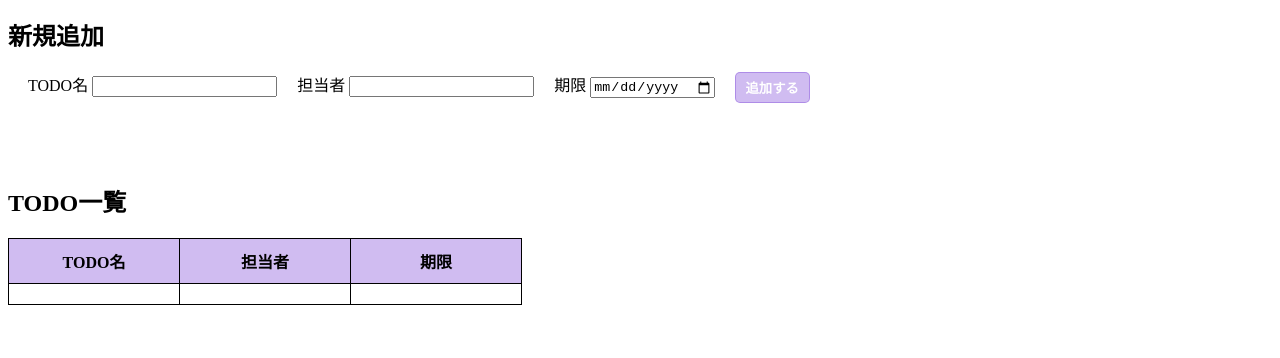
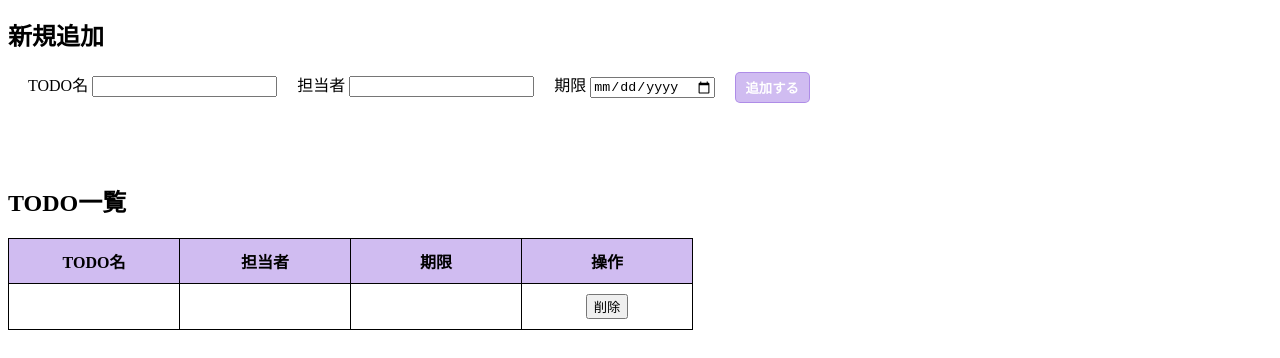
Before and after one commit to Sho240719/typescript-todo, a website built with webpack: page src/index.html in a window 1280 px wide. Both pictures are taken after a click on the button "追加する". Shown: the part 102-460 px from the top of the page. Built offline with nearby package versions, Linux system fonts and the light colour scheme.

Commit message:
todoタスクの削除機能

```diff
--- a/src/index.html
+++ b/src/index.html
@@ -36,6 +36,7 @@
               <th>TODO名</th>
               <th>担当者</th>
               <th>期限</th>
+              <th>操作</th>
             </tr>
           </thead>
           <tbody id="tbody"></tbody>
--- a/src/js/index.ts
+++ b/src/js/index.ts
@@ -11,6 +11,16 @@ document.addEventListener("DOMContentLoaded", () => {
     todoList = [...todoList, getNewTodo()];
     // TODO一覧を表示する
     removeTodoList();
-    appendTodoList(todoList);
+    appendTodoList(todoList, deleteTodo);
   });
 });
+
+/**
+ * TODOを削除する
+ * @param id
+ */
+const deleteTodo = (id: number) => {
+  todoList = todoList.filter((todo) => todo.id !== id);
+  removeTodoList();
+  appendTodoList(todoList, deleteTodo);
+};
--- a/src/js/utils/todo.ts
+++ b/src/js/utils/todo.ts
@@ -4,6 +4,7 @@ import { createElement, getElementById, getInputElementById } from "./dom";
  * todoの型定義
  */
 export type TODO = {
+  id: number;
   name: string;
   person: string;
   deadline: string;
@@ -14,34 +15,47 @@ export type TODO = {
  * @returns Todo
  */
 export const getNewTodo = (): TODO => ({
-    name: getInputElementById("new-todo-name").value,
-    person: getInputElementById("new-person").value,
-    deadline: getInputElementById("new-deadline").value
+  id: Date.now(),
+  name: getInputElementById("new-todo-name").value,
+  person: getInputElementById("new-person").value,
+  deadline: getInputElementById("new-deadline").value,
 });
 
 /**
  * DOMにTODO一覧を表示する
  */
-export const appendTodoList = (todoList: TODO[]) => {
+export const appendTodoList = (
+  todoList: TODO[],
+  deleteTodo: (id: number) => void,
+) => {
+  console.log("表示", todoList);
   todoList.forEach((todo) => {
-    const nameTd =  createElement("td", todo.name);
-    const namePerson =  createElement("td", todo.person);
-    const nameDeadline =  createElement("td", todo.deadline);
+    const nameTd = createElement("td", todo.name);
+    const namePerson = createElement("td", todo.person);
+    const nameDeadline = createElement("td", todo.deadline);
+
+    // 削除ボタン
+    const deleteButton = createElement("button", "削除");
+    deleteButton.addEventListener("click", () => deleteTodo(todo.id));
+    const deleteButtonTd = createElement("td");
+    deleteButtonTd.appendChild(deleteButton);
+
     const tr = createElement("tr");
     tr.appendChild(nameTd);
     tr.appendChild(namePerson);
     tr.appendChild(nameDeadline);
+    tr.appendChild(deleteButtonTd);
     const tBody = getElementById("tbody");
     tBody.appendChild(tr);
-  })
-}
+  });
+};
 
 /**
  * DOMのTODO一覧を全て削除する
  */
 export const removeTodoList = () => {
   const tbody = getElementById("tbody");
-  while(tbody.firstChild) {
+  while (tbody.firstChild) {
     tbody.firstChild.remove();
   }
-}
+};
```
